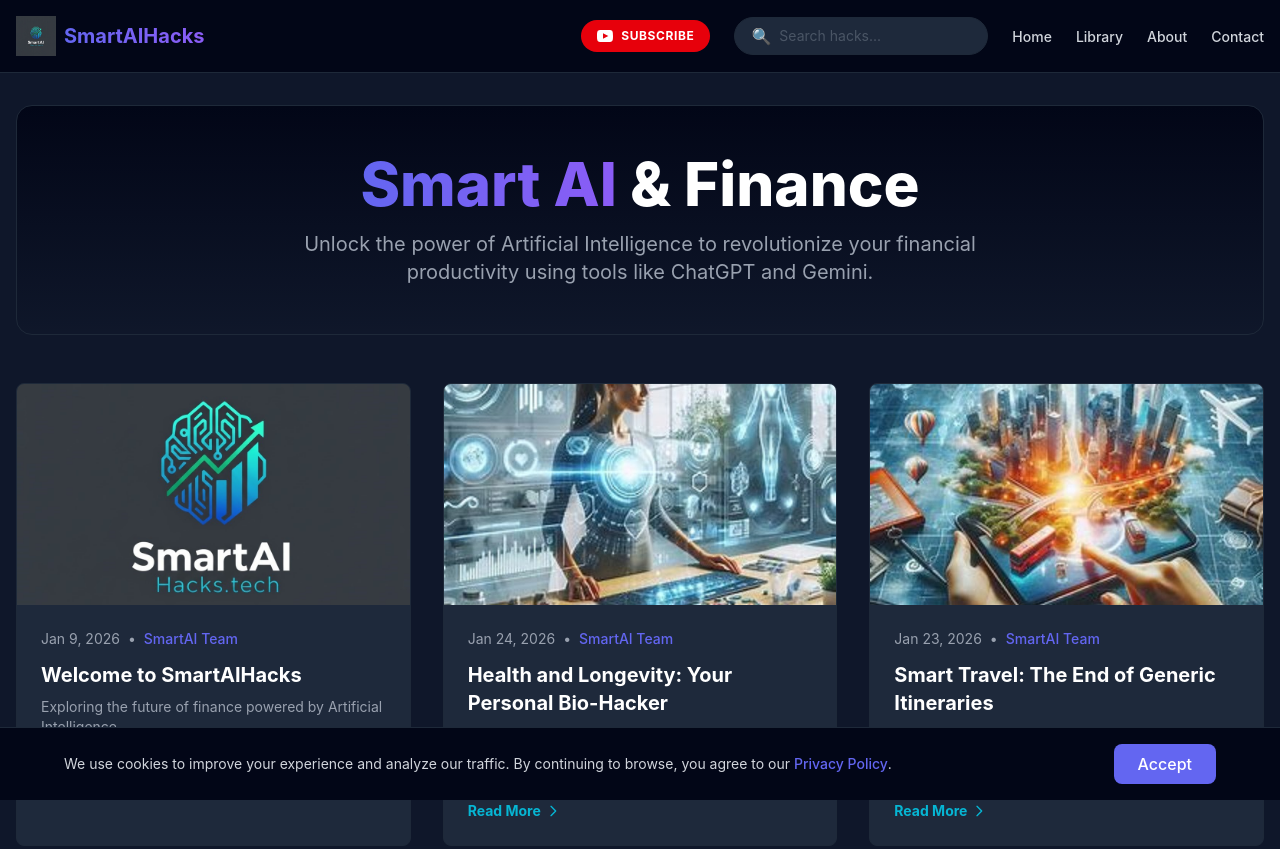
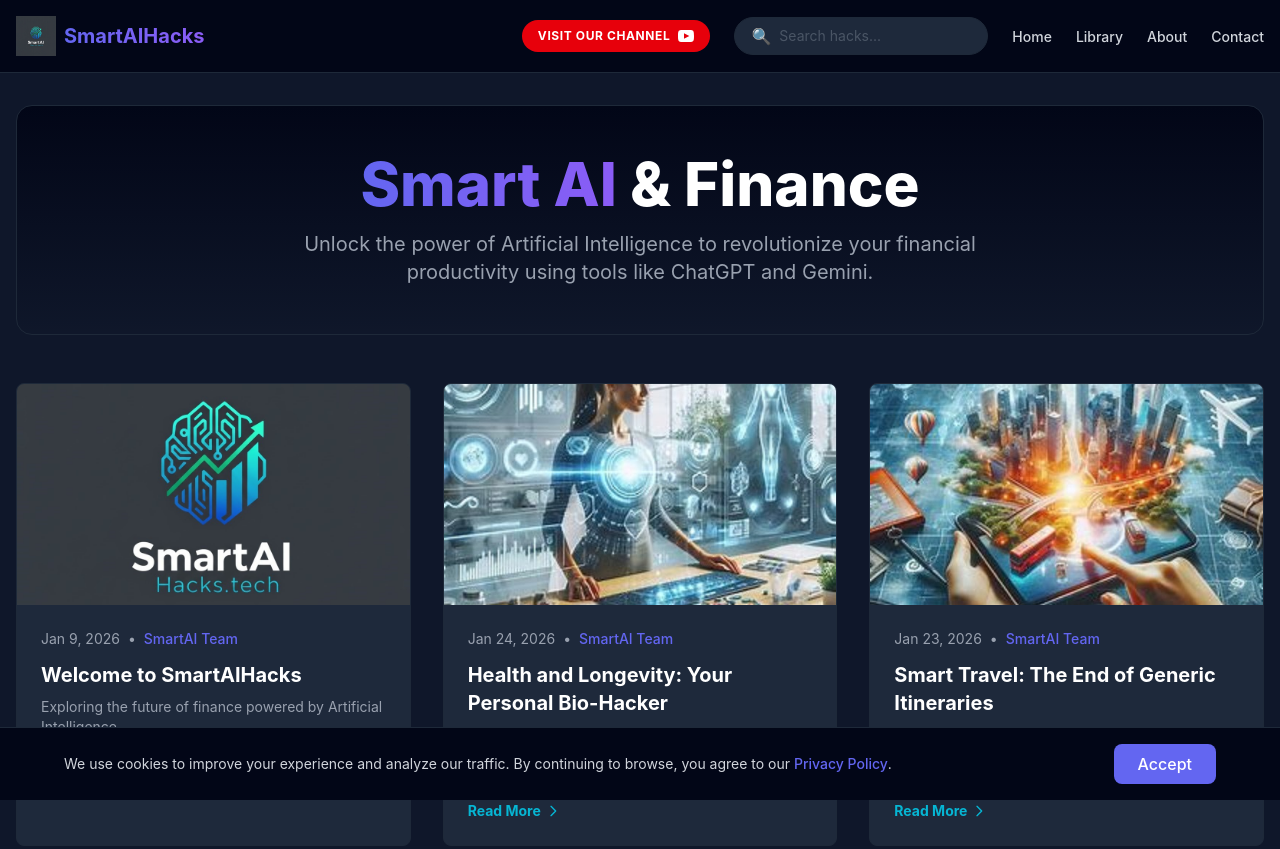
Before and after one commit to contatoaleatorio75-eng/smartaihacks-tech, an Astro site: page / in a window 1280 px wide. Shown: the top 849 px of the page. Built offline with nearby package versions, Linux system fonts and the light colour scheme; Astro itself is replaced by a stand-in of ours.

Commit message:
Update YouTube CTA text and position

```diff
--- a/src/components/Header.astro
+++ b/src/components/Header.astro
@@ -20,10 +20,10 @@ const links = [
 
 		<div class="flex items-center gap-6">
 			<a href="https://www.youtube.com/@smartaihackstech?sub_confirmation=1" target="_blank" class="hidden md:flex items-center gap-2 px-4 py-2 bg-red-600 hover:bg-red-700 text-white text-xs font-bold uppercase tracking-wider rounded-full transition-colors">
+				Visit our Channel
 				<svg xmlns="http://www.w3.org/2000/svg" class="h-4 w-4" fill="currentColor" viewBox="0 0 24 24">
 					<path d="M19.615 3.184c-3.604-.246-11.631-.245-15.23 0-3.897.266-4.356 2.62-4.385 8.816.029 6.185.484 8.549 4.385 8.816 3.6.245 11.626.246 15.23 0 3.897-.266 4.356-2.62 4.385-8.816-.029-6.185-.484-8.549-4.385-8.816zm-10.615 12.816v-8l8 3.993-8 4.007z"/>
 				</svg>
-				Subscribe
 			</a>
 			<Search />
 			<ul class="hidden md:flex gap-6">
```
